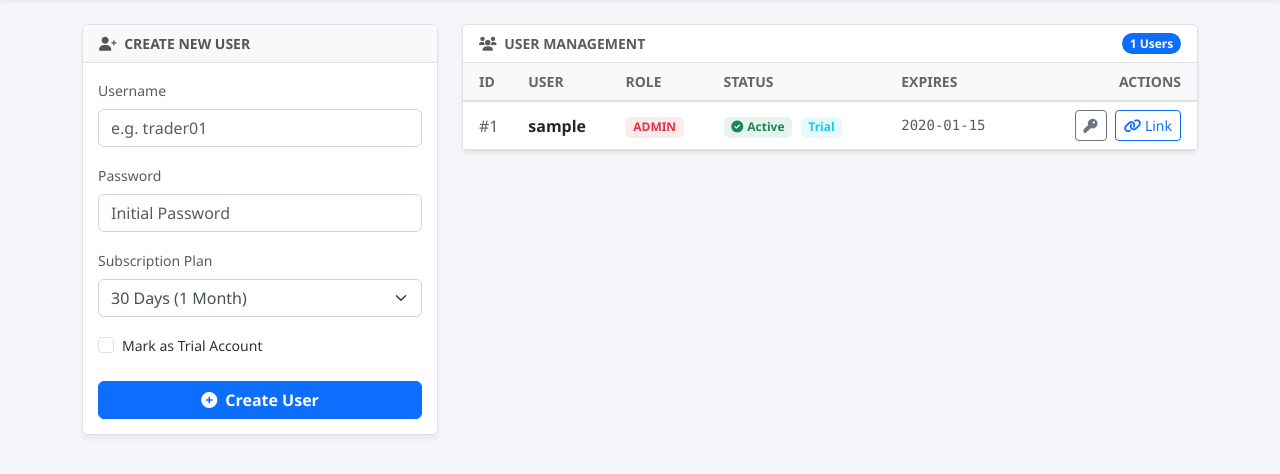
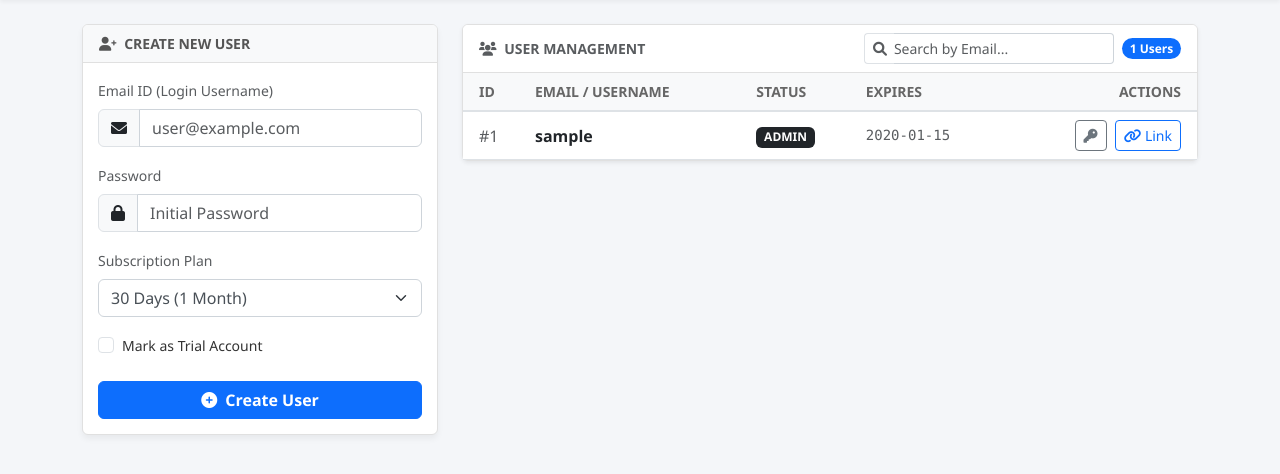
Before and after one commit to rajd1005/rdalgoalgov2, a Flask app: page /admin in a window 1280 px wide. Shown: the part 56-530 px from the top of the page. Run offline with Flask 3, Linux system fonts and the light colour scheme; a user stored in the database is signed in; tables that the repository leaves empty hold one stand-in row (values such as "Sample post").

Commit message:
Update admin.html

```diff
--- a/templates/admin.html
+++ b/templates/admin.html
@@ -86,12 +86,18 @@
                 <div class="card-body">
                     <form action="/admin/add_user" method="POST">
                         <div class="mb-3">
-                            <label class="form-label small text-muted">Username</label>
-                            <input type="text" class="form-control" name="username" placeholder="e.g. trader01" required>
+                            <label class="form-label small text-muted">Email ID (Login Username)</label>
+                            <div class="input-group">
+                                <span class="input-group-text"><i class="fas fa-envelope"></i></span>
+                                <input type="email" class="form-control" name="email" placeholder="user@example.com" required>
+                            </div>
                         </div>
                         <div class="mb-3">
                             <label class="form-label small text-muted">Password</label>
+                            <div class="input-group">
+                                <span class="input-group-text"><i class="fas fa-lock"></i></span>
                                 <input type="text" class="form-control" name="password" placeholder="Initial Password" required>
+                            </div>
                         </div>
                         <div class="mb-3">
                             <label class="form-label small text-muted">Subscription Plan</label>
@@ -120,16 +126,22 @@
             <div class="card shadow-sm">
                 <div class="card-header d-flex justify-content-between align-items-center bg-white">
                     <span class="fw-bold text-uppercase text-muted small"><i class="fas fa-users me-1"></i> User Management</span>
+
+                    <div class="d-flex align-items-center gap-2">
+                        <div class="input-group input-group-sm" style="width: 250px;">
+                            <span class="input-group-text bg-white border-end-0"><i class="fas fa-search text-muted"></i></span>
+                            <input type="text" class="form-control border-start-0 ps-0" id="userSearchInput" onkeyup="searchUsers()" placeholder="Search by Email...">
+                        </div>
                         <span class="badge bg-primary rounded-pill">{{ users|length }} Users</span>
+                    </div>
                 </div>
                 <div class="card-body p-0">
                     <div class="table-responsive">
-                        <table class="table table-hover mb-0 align-middle">
+                        <table class="table table-hover mb-0 align-middle" id="userTable">
                             <thead class="bg-light text-uppercase small text-muted">
                                 <tr>
                                     <th class="ps-3">ID</th>
-                                    <th>User</th>
-                                    <th>Role</th>
+                                    <th>Email / Username</th>
                                     <th>Status</th>
                                     <th>Expires</th>
                                     <th class="text-end pe-3">Actions</th>
@@ -142,13 +154,11 @@
                                     <td class="fw-bold text-dark">{{ u.username }}</td>
                                     <td>
                                         {% if u.is_admin %}
-                                            <span class="badge bg-danger bg-opacity-10 text-danger">ADMIN</span>
+                                            <span class="badge bg-dark">ADMIN</span>
                                         {% else %}
-                                            <span class="badge bg-secondary bg-opacity-10 text-secondary">TRADER</span>
-                                        {% endif %}
-                                    </td>
-                                    <td>
-                                        {% if u.is_active_sub %}
+                                            {% if u.is_blocked %}
+                                                <span class="badge bg-danger">BLOCKED</span>
+                                            {% elif u.is_active_sub %}
                                                 <span class="badge bg-success bg-opacity-10 text-success"><i class="fas fa-check-circle me-1"></i>Active</span>
                                             {% else %}
                                                 <span class="badge bg-warning bg-opacity-10 text-warning"><i class="fas fa-clock me-1"></i>Expired</span>
@@ -156,6 +166,7 @@
 
                                             {% if u.is_trial %}
                                                 <span class="badge bg-info bg-opacity-10 text-info ms-1">Trial</span>
+                                            {% endif %}
                                         {% endif %}
                                     </td>
                                     <td class="small text-muted font-monospace">
@@ -165,6 +176,19 @@
                                         <button class="btn btn-sm btn-outline-secondary me-1" onclick="openPasswordModal({{ u.id }}, '{{ u.username }}')" title="Change Password">
                                             <i class="fas fa-key"></i>
                                         </button>
+
+                                        {% if not u.is_admin %}
+                                            {% if u.is_blocked %}
+                                                <a href="/admin/toggle_access/{{ u.id }}" class="btn btn-sm btn-outline-success me-1" title="Unblock User">
+                                                    <i class="fas fa-check"></i>
+                                                </a>
+                                            {% else %}
+                                                <a href="/admin/toggle_access/{{ u.id }}" class="btn btn-sm btn-outline-danger me-1" title="Revoke Access (Block)">
+                                                    <i class="fas fa-ban"></i>
+                                                </a>
+                                            {% endif %}
+                                        {% endif %}
+
                                         <button class="btn btn-sm btn-outline-primary" onclick="generateLink({{ u.id }})" title="Generate Magic Login Link">
                                             <i class="fas fa-link"></i> Link
                                         </button>
@@ -214,7 +238,7 @@
       </div>
       <form action="/admin/reset_password" method="POST">
           <div class="modal-body">
-            <p class="text-muted mb-3">Set a new password for user: <strong id="resetUsername" class="text-dark"></strong></p>
+            <p class="text-muted mb-3">Set a new password for: <strong id="resetUsername" class="text-dark"></strong></p>
             <input type="hidden" name="user_id" id="resetUserId">
 
             <div class="mb-3">
@@ -279,6 +303,27 @@
             }, 2000);
         });
     }
+
+    // SEARCH FUNCTION
+    function searchUsers() {
+      var input, filter, table, tr, td, i, txtValue;
+      input = document.getElementById("userSearchInput");
+      filter = input.value.toUpperCase();
+      table = document.getElementById("userTable");
+      tr = table.getElementsByTagName("tr");
+      for (i = 0; i < tr.length; i++) {
+        // Index 1 is the "Email/Username" column
+        td = tr[i].getElementsByTagName("td")[1];
+        if (td) {
+          txtValue = td.textContent || td.innerText;
+          if (txtValue.toUpperCase().indexOf(filter) > -1) {
+            tr[i].style.display = "";
+          } else {
+            tr[i].style.display = "none";
+          }
+        }
+      }
+    }
 </script>
 
 </body>
```
Lines whose indentation alone changed are shown as unchanged.
